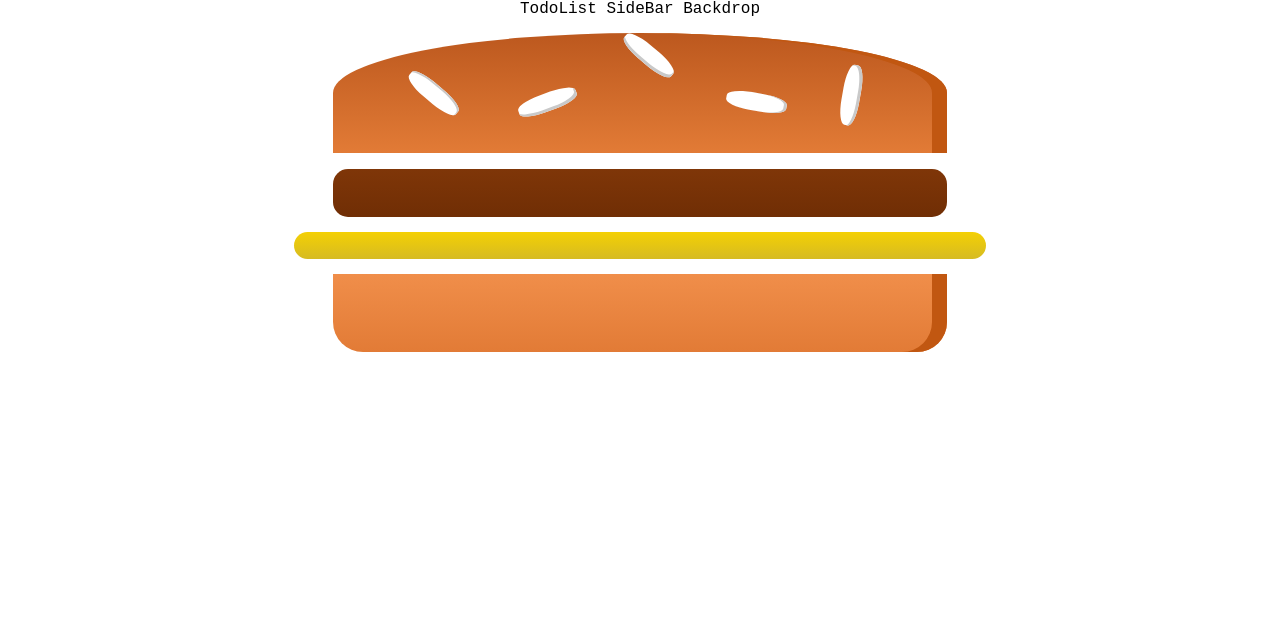
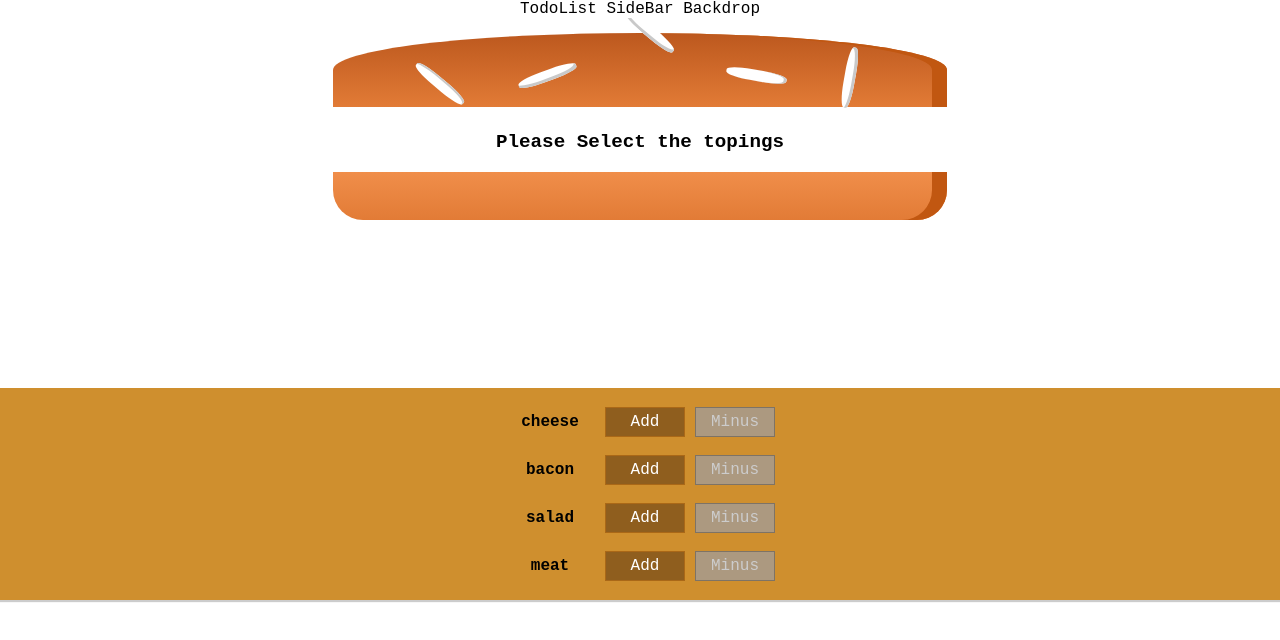
Before and after one commit to rahuljadli/Burger-App, a React (Create React App) app: page / in a window 1280 px wide. Shown: the top 640 px of the page. Built offline with nearby package versions, Linux system fonts and the light colour scheme; a web font is replaced by a local one.

Commit message:
Created the topping handler to add or remove any topping, used toppingHandler to handler the topping dashboard and created topping component to cater to different topping present or added in future

```diff
--- a/src/components/Burger/Burger.js
+++ b/src/components/Burger/Burger.js
@@ -1,12 +1,34 @@
 import Ingredients from './BurgerIngredients/Ingredients.js'
 import classes from './Burger.module.css'
 const Burger=(props)=>{
+    let dynamicIngredient=Object.keys(props.ingredients).map(
+        (ingredientkey)=>{
+            const amount=props.ingredients[ingredientkey];
+
+            return [...Array(amount)].map(
+                (c,index)=>{
+
+                    return <Ingredients type={ingredientkey}
+                    key={ingredientkey+c}/>;
+                }
+            )
+        }
+    ).reduce((prev,current)=>{
+        return prev.concat(current)
+
+    },[]);
+    const padd={
+        paddingTop:4
+    }
+    if(dynamicIngredient.length===0)
+    dynamicIngredient=<p style={padd}>Please Select the topings</p>
+
+    // Last value of reduce is the intializing value
 return(
     <div className={classes.burger}>
 
         <Ingredients type="bread-top"></Ingredients>
-        <Ingredients type="meat" />
-        <Ingredients type="cheese"/>
+        {dynamicIngredient}
         <Ingredients type="bread-bottom" />
     </div>
 );
--- a/src/components/Burger/Burger.module.css
+++ b/src/components/Burger/Burger.module.css
@@ -1,6 +1,6 @@
 .burger{
     width:60%;
-    height: 600px;
+    height: 370px;
     overflow: auto;
     margin: auto;
     text-align: center;
--- /dev/null
+++ b/src/components/Burger/ToppingController/ToppingHandler.js
@@ -0,0 +1,21 @@
+import Toppings from './Toppings.js'
+import classes from './ToppingHandler.module.css';
+const ToppingHandler=(props)=>{
+return(
+    <div className={classes.ToppingHandler}>
+    <Toppings label="cheese" add={props.addClick} minus={props.minusClick}
+        disabledOrNot={props.ingredients}
+    />
+    <Toppings label="bacon" add={props.addClick}  minus={props.minusClick}
+         disabledOrNot={props.ingredients}
+    />
+    <Toppings label="salad" add={props.addClick}  minus={props.minusClick}
+         disabledOrNot={props.ingredients}
+    />
+    <Toppings label="meat" add={props.addClick}  minus={props.minusClick}
+         disabledOrNot={props.ingredients}
+    />
+    </div>
+)
+}
+export default ToppingHandler;
--- /dev/null
+++ b/src/components/Burger/ToppingController/ToppingHandler.module.css
@@ -0,0 +1,10 @@
+.ToppingHandler{
+    width: 100%;
+    background-color: #CF8F2E;
+    display: flex;
+    flex-flow: column;
+    align-items: center;
+    box-shadow: 0 2px 1px #ccc;
+     margin: auto;
+     padding: 10px 0;
+}
--- /dev/null
+++ b/src/components/Burger/ToppingController/Toppings.js
@@ -0,0 +1,15 @@
+
+import classes from './Toppings.module.css';
+const Toppings=(props)=>{
+return(
+    <div className={classes.Toppings}>
+    <div className={classes.Label}>{props.label}</div>
+    <button className={classes.More} onClick={()=> props.add(props.label)} >Add</button>
+    <button className={classes.Less} onClick={()=> props.minus(props.label)}
+    disabled={props.disabledOrNot[props.label]===0}
+    >Minus</button>
+
+    </div>
+)
+}
+export default Toppings;
--- /dev/null
+++ b/src/components/Burger/ToppingController/Toppings.module.css
@@ -0,0 +1,56 @@
+.Toppings {
+    display: flex;
+    justify-content: space-between;
+    align-items: center;
+    margin: 5px 0;
+}
+
+.Toppings button {
+    display: block;
+    font: inherit;
+    padding: 5px;
+    margin: 0 5px;
+    width: 80px;
+    border: 1px solid #AA6817;
+    cursor: pointer;
+    outline: none;
+}
+
+.Toppings button:disabled {
+    background-color: #AC9980;
+    border: 1px solid #7E7365;
+    color: #ccc;
+    cursor: default;
+}
+
+.Toppings button:hover:disabled {
+    background-color: #AC9980;
+    color: #ccc;
+    cursor: not-allowed;
+}
+
+.Label {
+    padding: 10px;
+    font-weight: bold;
+    width: 80px;
+}
+
+.Toppings .Less {
+    background-color: #D39952;
+    color: white;
+}
+
+.Toppings .More {
+    background-color: #8F5E1E;
+    color: white;
+}
+
+.Toppings .Less:hover, .Toppings .Less:active {
+    background-color: #DAA972;
+    color: white;
+}
+
+.Toppings .More:hover,.Toppings .More:active {
+    background-color: #99703F;
+    color: white;
+}
--- a/src/containers/BurgerBuilder/BurgerBuilder.js
+++ b/src/containers/BurgerBuilder/BurgerBuilder.js
@@ -1,10 +1,86 @@
+import { Component } from "react";
 import Burger from "../../components/Burger/Burger.js"
+import ToppingHandler from "../../components/Burger/ToppingController/ToppingHandler.js";
+
+const INGREDIENT_PRICE={
+    'cheese':10,
+    'salad':10,
+    'bacon':20,
+    'meat':30
+}
+class BurgerBuilder extends Component{
+    state={
+        ingredients:{
+            cheese:0,
+            salad:0,
+
+            bacon:0,
+            meat:0
+        },
+        totalCost:0
+    }
+    addToppings=(type)=>{
+        const oldCount=this.state.ingredients[type];
+        const newCount=oldCount+1;
+        const updatedIngredient={
+            ...this.state.ingredients
+        }
+        updatedIngredient[type]=newCount;
+        const  addedPrice=INGREDIENT_PRICE[type];
+        const newPrice=this.state.totalCost+addedPrice;
+        this.setState({
+            ingredients:updatedIngredient,
+            totalCost:newPrice
+        })
 
 
-const BurgerBuilder=()=>{
-    return(
-        <Burger/>
-    );
+    }
+
+    removeToppings=(type)=>{
+        let oldCount=this.state.ingredients[type];
+        let newCount=0
+        if(oldCount===0){
+
+        }
+        else{
+            newCount=oldCount-1;
+
+        }
+        const updatedIngredient={
+            ...this.state.ingredients
+        }
+        updatedIngredient[type]=newCount;
+        const  addedPrice=INGREDIENT_PRICE[type];
+         let oldTotalCost=this.state.totalCost;
+         let newPrice=0;
+
+         if(oldTotalCost===0){
+
+        }
+        else{
+            newPrice=oldTotalCost-addedPrice;
+
+        }
+
+        this.setState({
+            ingredients:updatedIngredient,
+            totalCost:newPrice
+        })
+
+
+    }
+    render( ){
+        return(
+            <>
+            <Burger ingredients={this.state.ingredients}/>
+            <ToppingHandler
+            addClick={this.addToppings} minusClick={this.removeToppings}
+            ingredients={this.state.ingredients}
+            />
+            </>
+
+            );
+    };
 
 }
 export default BurgerBuilder;
```
